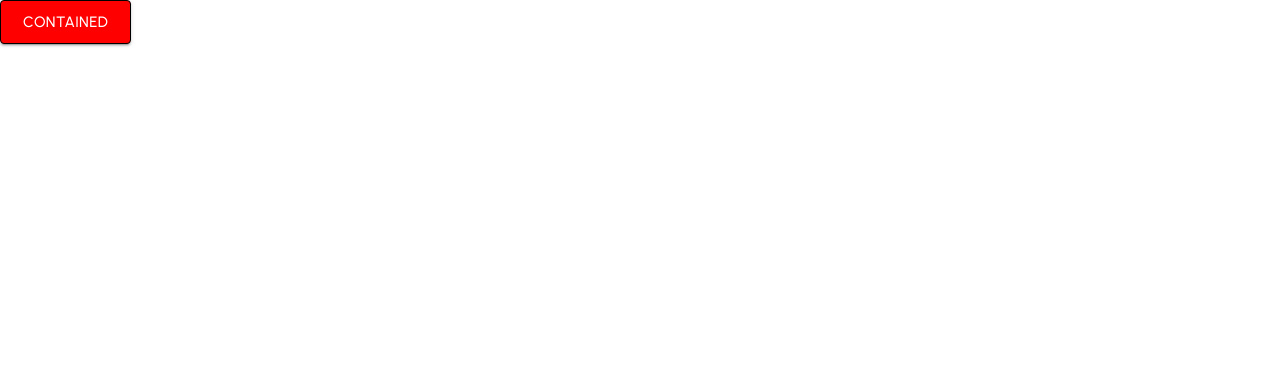
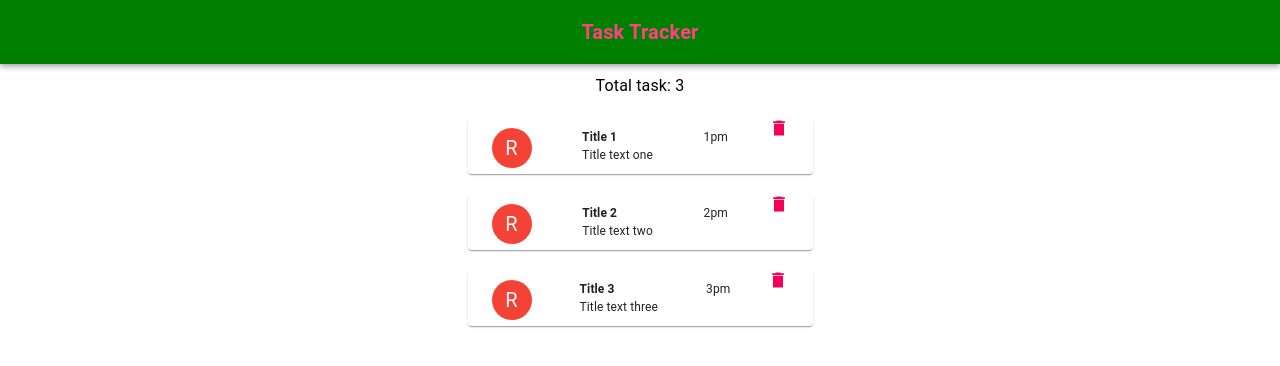
Before and after one commit to fortuneship/task-tracker, a React (Create React App) app: page / in a window 1280 px wide. Shown: the top 366 px of the page. Built offline with nearby package versions, Linux system fonts and the light colour scheme.

Commit message:
state usestate event and prop drilling

```diff
--- a/package.json
+++ b/package.json
@@ -3,8 +3,13 @@
   "version": "0.1.0",
   "private": true,
   "dependencies": {
+    "@emotion/react": "^11.7.1",
+    "@emotion/styled": "^11.6.0",
     "@material-ui/core": "^4.12.3",
     "@material-ui/icons": "^4.11.2",
+    "@mui/icons-material": "^5.2.5",
+    "@mui/material": "^5.2.5",
+    "@mui/styled-engine-sc": "^5.1.0",
     "@mui/styles": "^5.2.3",
     "@testing-library/jest-dom": "^5.14.1",
     "@testing-library/react": "^11.2.7",
@@ -12,6 +17,7 @@
     "react": "^17.0.2",
     "react-dom": "^17.0.2",
     "react-scripts": "4.0.3",
+    "styled-components": "^5.3.3",
     "web-vitals": "^1.1.2"
   },
   "scripts": {
--- /dev/null
+++ b/src/components/DynamicValue.jsx
@@ -0,0 +1,64 @@
+import { makeStyles } from '@material-ui/core';
+import React from 'react'
+
+const useStyles = makeStyles((theme) => ({
+    comment: {
+        //backgroundColor: theme.palette.secondary.light,
+         //background: theme.palette.primary.main,
+        // border: 0,
+        // borderRadius: 3,
+        // boxShadow: '0 3px 5px 2px rgba(255, 105, 135, .3)',
+        // color: 'white',
+        // height: 48,
+        // padding: '0 30px',
+        //...theme.secondary,
+        // [theme.breakpoints.down('sm')]: {
+        //     backgroundColor: theme.palette.success.main,
+        // },
+        // [theme.breakpoints.down('sm')]: {
+        //     backgroundColor: theme.palette.flexGrow,
+        // },
+        color: theme.palette.secondary.light,
+        textAlign: 'center'
+      },
+
+  }));
+
+
+const DynamicValue = () => {
+    const classes = useStyles();
+    const title = 'Blog Post';
+const body = 'This is my blog post';
+const comments = [
+    {id: 1, text: 'First comment'},
+    {id: 2, text: 'Second comment'},
+    {id: 3, text: 'Third comment'},
+]
+
+const loading = false;
+const showComment = true;
+if (loading) return <h1>Loading.....</h1>
+
+    return (
+        <div className='container'>
+            <h1>{title.toUpperCase()}</h1>
+            <p>{body}</p>
+
+           {/*  {showComment ? 'yes' : 'no'} */}
+           {showComment && (
+ <div className="comments">
+ <h3 className={classes.comment}>Comments ({comments.length})</h3>
+ <ul>
+     {comments.map((comment, index) => (
+         <li key={index}>{comment.text}</li>
+     ))}
+ </ul>
+</div>
+           )}
+
+
+        </div>
+    )
+}
+
+export default DynamicValue;
--- /dev/null
+++ b/src/components/Header.jsx
@@ -0,0 +1,48 @@
+import React from 'react';
+import { makeStyles } from '@material-ui/core/styles';
+import AppBar from '@material-ui/core/AppBar';
+import Toolbar from '@material-ui/core/Toolbar';
+import Typography from '@material-ui/core/Typography';
+import PropTypes from 'prop-types'
+
+
+const useStyles = makeStyles((theme) => ({
+  root: {
+    flexGrow: 1,
+  },
+  container: {
+    backgroundColor: 'green'
+  },
+  title: {
+    flexGrow: 1,
+    textAlign: 'center',
+    color: theme.palette.secondary.light,
+    fontWeight: 'bold',
+  },
+}));
+
+const Header = ({ text }) => {
+  const classes = useStyles();
+
+  return (
+    <div className={classes.root}>
+      <AppBar position="static">
+        <Toolbar className={classes.container}>
+          <Typography variant="h6" className={classes.title}>
+            {text}
+          </Typography>
+        </Toolbar>
+      </AppBar>
+    </div>
+  );
+}
+
+Header.defaultProps = {
+  text: 'Task Tracker',
+}
+
+Header.propTypes = {
+  text: PropTypes.string.isRequired,
+}
+
+export default Header;
--- /dev/null
+++ b/src/components/Task.jsx
@@ -0,0 +1,81 @@
+import React from 'react';
+import { useState } from 'react';
+import { makeStyles } from '@material-ui/core/styles';
+import Card from '@material-ui/core/Card';
+import Typography from '@material-ui/core/Typography';
+import { red } from '@material-ui/core/colors';
+import { Avatar, Button, Container } from '@material-ui/core';
+import DeleteSharpIcon from '@material-ui/icons/DeleteSharp';
+
+
+const useStyles = makeStyles((theme) => ({
+  root: {
+    maxWidth: 345,
+    display: 'flex',
+    margin: 'auto',
+    marginTop: 20
+    //alignItems: 'center',
+  },
+  container: {
+    display: 'flex',
+    justifyContent: 'space-between',
+  },
+  avatar: {
+    backgroundColor: red[500],
+    alignItems: 'center',
+    marginTop: '10px',
+  },
+  detail: {
+      margin: '10px'
+  },
+  title: {
+    fontWeight: 'bold',
+    fontSize: '12px',
+  },
+  text: {
+    fontWeight: 'light',
+    fontSize: '12px',
+},
+time: {
+    fontWeight: 'light',
+    fontSize: '12px',
+    marginTop: 10
+},
+}));
+
+const Task = ({ item, handleDelete })  => {
+  const classes = useStyles();
+
+  // const [title, setTitle] = useState('design');
+  // const [text, setText] = useState('Final design delivery');
+  // const [time, setTime] = useState('10am');
+// const handleClick = (id) => {
+//   console.log('del', id)
+// }
+
+
+  return (
+        <Card className={classes.root}>
+            <Container className={classes.container}>
+            <Avatar aria-label="recipe" className={classes.avatar}>
+                R
+            </Avatar>
+
+            <div className={classes.detail}>
+            <Typography className={classes.title}>
+            {item.title}
+            </Typography>
+            <Typography className={classes.text}>
+            {item.text}
+            </Typography>
+            </div>
+            <Typography className={classes.time}>
+                {item.time}
+            </Typography>
+            <DeleteSharpIcon color='secondary' fontSize='small' onClick={() => handleDelete(item.id) }/>
+            </Container>
+        </Card>
+  );
+}
+
+export default Task;
--- /dev/null
+++ b/src/components/TaskList.jsx
@@ -0,0 +1,17 @@
+import Task from './Task'
+
+const TaskList = ({ task, handleDelete }) => {
+    if (!task || task.length === 0) {
+        return <p style={{textAlign: 'center'}}>No Task Yet</p>
+    }
+    return (
+        <div>
+            {/* <div>List</div> */}
+            {task.map((item) => (
+               <Task key={item.id} item={item} handleDelete={handleDelete}/>
+            ))}
+        </div>
+    )
+}
+
+export default TaskList;
--- /dev/null
+++ b/src/components/TaskStat.jsx
@@ -0,0 +1,19 @@
+import { Typography } from '@material-ui/core'
+import PropTypes from 'prop-types'
+
+
+const TaskStat = ({ task }) => {
+    return (
+        <div>
+            <Typography style={{textAlign: 'center', marginTop: 10}}>
+                Total task: {task.length}
+            </Typography>
+        </div>
+    )
+}
+
+TaskStat.prototype = {
+    task: PropTypes.array.isRequired,
+}
+
+export default TaskStat
--- /dev/null
+++ b/src/data/TaskData.js
@@ -0,0 +1,22 @@
+const taskData = [
+    {
+        id: 1,
+        title: 'Title 1',
+        text: 'Title text one',
+        time: '1pm',
+    },
+    {
+        id: 2,
+        title: 'Title 2',
+        text: 'Title text two',
+        time: '2pm',
+    },
+    {
+        id: 3,
+        title: 'Title 3',
+        text: 'Title text three',
+        time: '3pm',
+    }
+]
+
+export default taskData;
--- a/src/pages/Home.jsx
+++ b/src/pages/Home.jsx
@@ -1,7 +1,13 @@
+import React from 'react'
 import { Button, makeStyles  } from '@material-ui/core'
-import React from 'react'
+import { useState } from 'react';
+import Header from '../components/Header';
+import DynamicValue from '../components/DynamicValue';
+import TaskList from '../components/TaskList';
+import TaskData from '../data/TaskData';
+import TaskStat from '../components/TaskStat';
 
-
+/*
   const useStyles = makeStyles((theme) => ({
     button: {
         // background: theme.palette.primary.main,
@@ -11,22 +17,34 @@ import React from 'react'
         // color: 'white',
         // height: 48,
         // padding: '0 30px',
-        ...theme.secondary
+        //...theme.secondary
       },
   }));
-
+ */
 
 const Home = () => {
+    const [task, setTask] = useState(TaskData);
 
-    const classes = useStyles()
+   // const classes = useStyles()
 
-    const handleClick = () => {
-        console.log('Hello there!');
+    // const handleClick = () => {
+    //     console.log('Hello there!');
+    // }
+    const deleteTask = (id) => {
+        if(window.confirm('Are you sure you want to delete')){
+
+            setTask(task.filter((item) => item.id !== id))
+        }
     }
 
     return (
         <div>
-            <Button variant="contained" size="large" className={classes.button} onClick={handleClick} >Contained</Button>
+            {/* <Button variant="contained" size="large" className={classes.button} onClick={handleClick} >Contained</Button> */}
+            <Header/>
+            <TaskStat task={task}/>
+            {/* <DynamicValue /> */}
+            <TaskList task={task} handleDelete={deleteTask}/>
+
         </div>
     )
 }
--- a/src/theme.js
+++ b/src/theme.js
@@ -1,10 +1,10 @@
 import { createTheme  } from '@material-ui/core';
-import { blue, red } from '@material-ui/core/colors';
+import { green, red } from '@material-ui/core/colors';
 
 export const theme = createTheme({
     palette: {
         primary: {
-            main: blue[500],
+            main: green[500],
         },
     },
     secondary: {
```
Also changed, not shown: src/index.js (+4 -3 lines), 1 other file (tests, documents, lock files or other folders).
